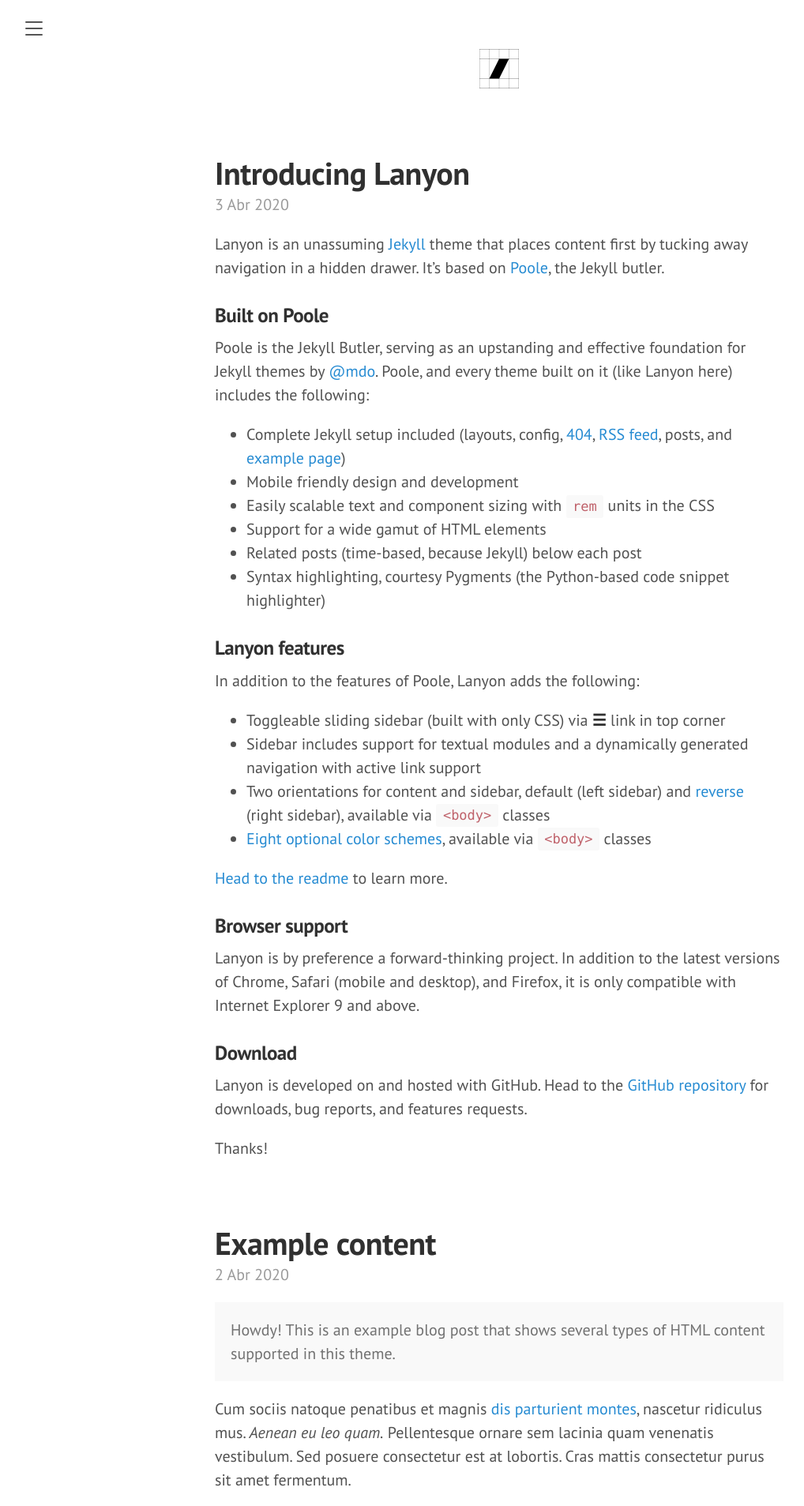
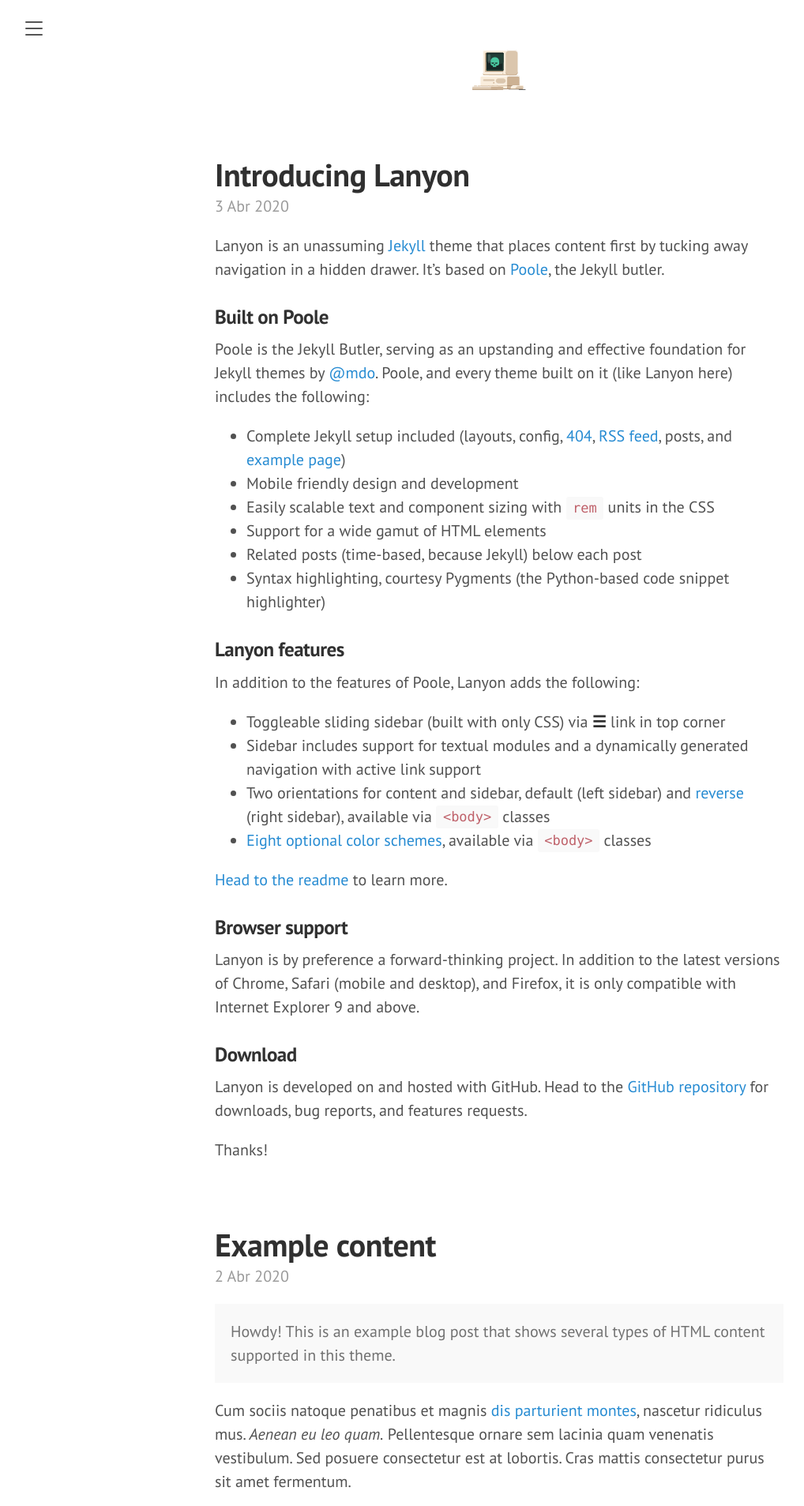
Before and after one commit to darriagada/darriagada.github.io, a Jekyll site: the page built from index.html, in a window 1280 px wide. Shown: the top 1907 px of the page at 79% size, without its empty margins (8-1026 px from the left). Built offline with Jekyll 4.4.1, drawn with Linux system fonts in a browser that asks for light colours; the list of posts is cut into pages by our own code; comment, search, counter and statistics services are not loaded.

Commit message:
Update layout

```diff
--- a/_layouts/default.html
+++ b/_layouts/default.html
@@ -17,7 +17,7 @@
             <a href="{{ site.baseurl }}/" title="Home">{{ site.title }}</a>
             <small>{{ site.tagline }}</small>
           </h3> -->
-				 <a href="{{ site.baseurl }}/" title="Home"><img src="{{ site.baseurl }}/public/images/branding.svg" alt="{{ site.title }}" title="{{ site.title }}" class="logo" /></a>
+				 <a href="{{ site.baseurl }}/" title="Home"><img src="{{ site.baseurl }}/public/images/skull.svg" alt="{{ site.title }}" title="{{ site.title }}" class="logo" width="74" height="56" /></a>
         </div>
       </div>
 
```
Also changed, not shown: public/images/brand.svg (deleted), public/images/branding.svg (deleted), public/images/logo.svg (deleted), public/images/skull.svg (added).
